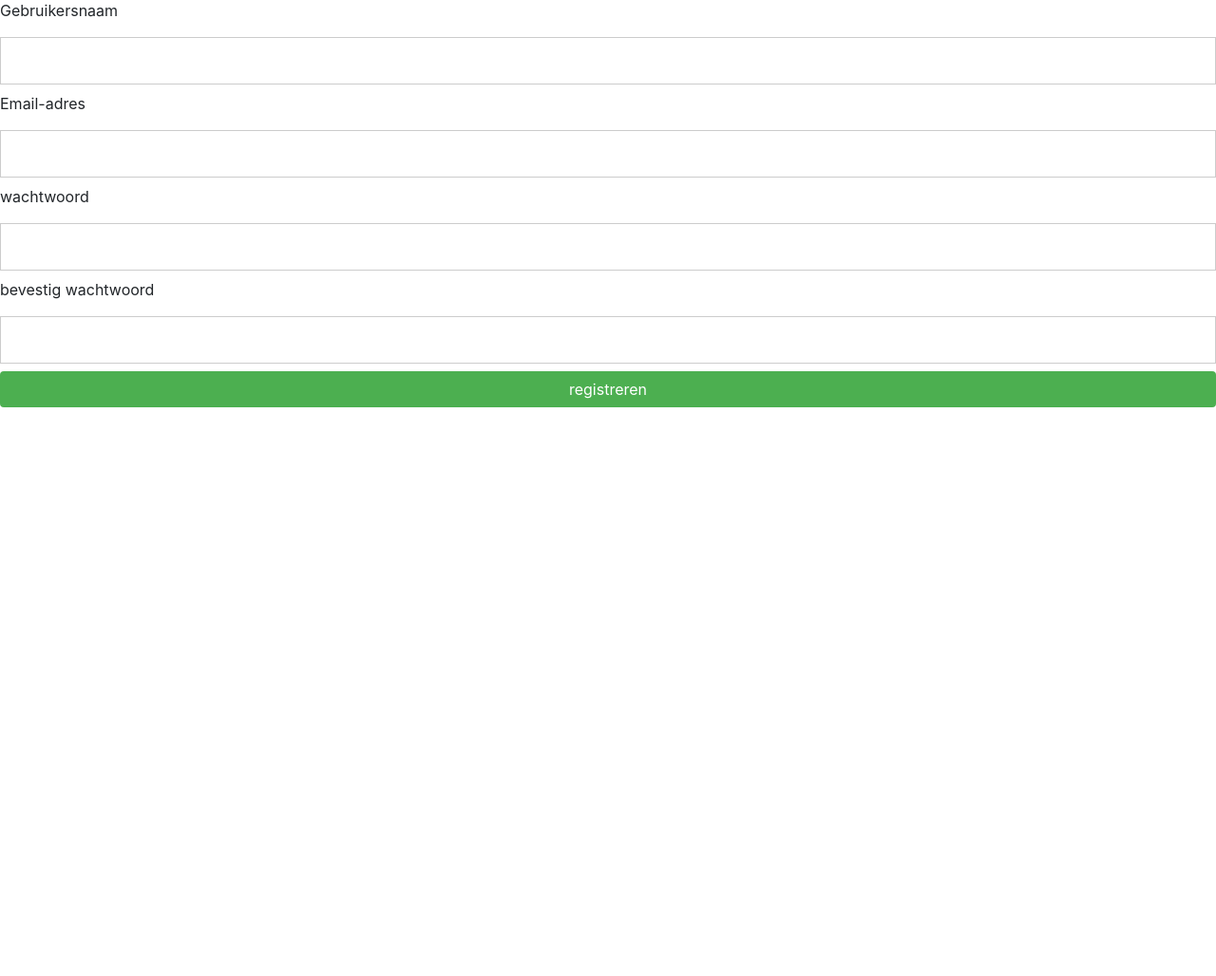
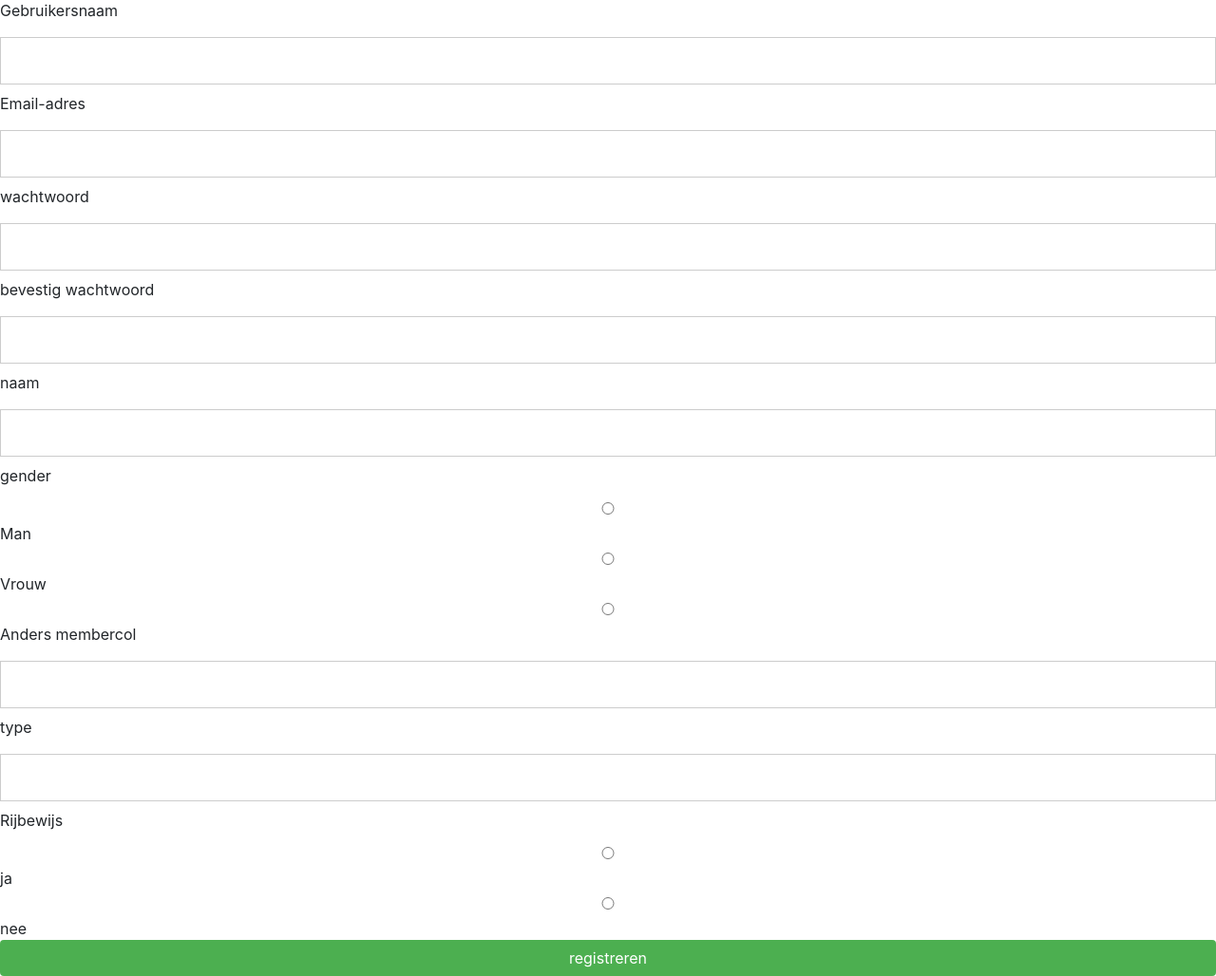
Before and after one commit to Cdtj3/project1, a PHP site: page /register.php in a window 1280 px wide. Shown: the part 401-1429 px from the top of the page at 95% size. Before the commit the page ends 830 px from the top, so only its background shows below. Run offline with PHP 8.4, Linux system fonts and the light colour scheme.

Commit message:
register

```diff
--- a/Voetbal Vereniging/css/register.css
+++ b/Voetbal Vereniging/css/register.css
@@ -6,7 +6,7 @@
     padding: 10px 18px;
     background-color: #f44336;
 }
-input[type=text], input[type=password], input[type=email] {
+input[type=text], input[type=password], input[type=email], input[type=radio] {
     width: 100%;
     padding: 12px 20px;
     margin: 8px 0;
--- a/Voetbal Vereniging/register.php
+++ b/Voetbal Vereniging/register.php
@@ -16,7 +16,6 @@
 
         <div class="signup_container">
             <form method="post" action="register.php">
-
                 <?php include('errors.php'); ?>
                 <label>Gebruikersnaam</label>
                 <input type="text" name="username" value="<?php echo $username; ?>">
@@ -26,6 +25,20 @@
                 <input type="password" name="password_1">
                 <label>bevestig wachtwoord</label>
                 <input type="password" name="password_2">
+                <label>naam</label>
+                <input type="text" name='name'>
+                <label>gender</label>
+                <input type="radio" name="gender" value="Male"> Man
+                <input type="radio" name="gender" value="Female"> Vrouw
+                <input type="radio" name="gender" value="Other"> Anders
+                <label>membercol</label>
+                <input type="text" name="membercol">
+                <label>type</label>
+                <input type="text" name="type">
+                <label>Rijbewijs</label>
+                <input type="radio" name="year_driving_licence" value="1"> ja
+                <input type="radio" name="year_driving_licence" value="0"> nee
+
                 <button type="submit" class="btn" name="reg_user">registreren</button>
             </form>
         </div>
--- a/Voetbal Vereniging/server.php
+++ b/Voetbal Vereniging/server.php
@@ -4,11 +4,16 @@
 	// variable declaration
 	$username = "";
 	$email    = "";
+	$name = "";
+	$gender = "";
+	$membercol = "";
+	$type = "";
+	$year_driving_licence = "";
 	$errors = array();
 	$_SESSION['success'] = "";
 
 	// connect to database
-	$db = mysqli_connect('localhost:3307', 'root', 'root', 'registration');
+	$db = mysqli_connect('localhost:3309', 'root', 'root11', 'design_vv_app');
 
 	// REGISTER USER
 	if (isset($_POST['reg_user'])) {
@@ -17,11 +22,20 @@
 		$email = mysqli_real_escape_string($db, $_POST['email']);
 		$password_1 = mysqli_real_escape_string($db, $_POST['password_1']);
 		$password_2 = mysqli_real_escape_string($db, $_POST['password_2']);
+		$name = mysqli_real_escape_string($db, $_POST['name']);
+        $gender = mysqli_real_escape_string($db, $_POST['gender']);
+        $membercol = mysqli_real_escape_string($db, $_POST['membercol']);
+        $type = mysqli_real_escape_string($db, $_POST['type']);
+        $year_driving_licence = mysqli_real_escape_string($db, $_POST['year_driving_licence']);
+
+
+
 
 		// form validation: ensure that the form is correctly filled
 		if (empty($username)) { array_push($errors, "Username is required"); }
 		if (empty($email)) { array_push($errors, "Email is required"); }
 		if (empty($password_1)) { array_push($errors, "Password is required"); }
+        if (empty($name)) { array_push($errors, "Name is required"); }
 
 		if ($password_1 != $password_2) {
 			array_push($errors, "The two passwords do not match");
@@ -30,8 +44,8 @@
 		// register user if there are no errors in the form
 		if (count($errors) == 0) {
 			$password = md5($password_1);//encrypt the password before saving in the database
-			$query = "INSERT INTO users (username, email, password)
-					  VALUES('$username', '$email', '$password')";
+			$query = "INSERT INTO member1 (username, email, password, name, gender, membercol, type, year_driving_licence)
+					  VALUES('$username', '$email', '$password', '$name', '$gender','$membercol','$type','$year_driving_licence')";
 			mysqli_query($db, $query);
 
 			$_SESSION['username'] = $username;
@@ -57,7 +71,7 @@
 
 		if (count($errors) == 0) {
 			$password = md5($password);
-			$query = "SELECT * FROM users WHERE username='$username' AND password='$password'";
+			$query = "SELECT * FROM member1 WHERE username='$username' AND password='$password'";
 			$results = mysqli_query($db, $query);
 
 			if (mysqli_num_rows($results) == 1) {
```
